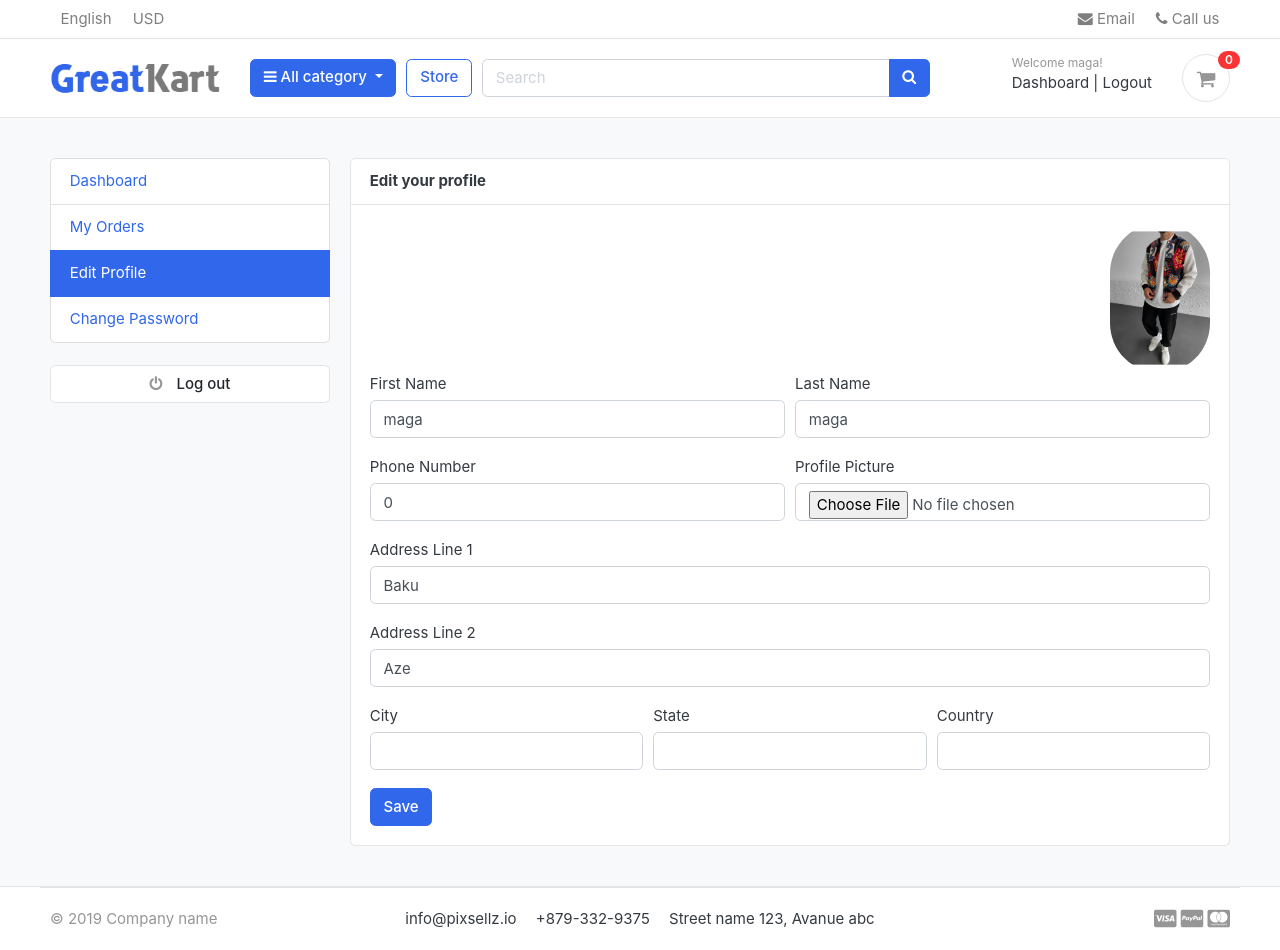
After one commit to mahammadmurad/ecommerce, a Django app: page /accounts/edit_profile/ in a window 1280 px wide. The commit adds this page. Run offline with Django 4.2, Linux system fonts and the light colour scheme; a user stored in the database is signed in; data comes from the database, SQL or seed files in the repository; both versions use the stored data as it was after the commit; some libraries are stand-ins or nearby versions; some web fonts are replaced.

Commit message:
edit profile created

```diff
--- a/accounts/forms.py
+++ b/accounts/forms.py
@@ -4,7 +4,7 @@ from django import forms
 from django.core.files.base import File
 from django.db.models.base import Model
 from django.forms.utils import ErrorList
-from .models import Account
+from .models import Account, UserProfile
 
 class RegistrationForm(forms.ModelForm):
     password = forms.CharField(widget=forms.PasswordInput(attrs={
@@ -39,3 +39,25 @@ class RegistrationForm(forms.ModelForm):
             raise forms.ValidationError(
                 "Password does not match!"
             )
+
+
+class UserForm(forms.ModelForm):
+    class Meta:
+        model = Account
+        fields = ('first_name', 'last_name', 'phone_number')
+
+    def __init__(self, *args, **kwargs):
+        super(UserForm, self).__init__(*args, **kwargs)
+        for field in self.fields:
+            self.fields[field].widget.attrs['class'] = 'form-control'
+
+class UserProfileForm(forms.ModelForm):
+    profile_picture = forms.ImageField(required=False, error_messages = {'invalid':("Image files only")}, widget=forms.FileInput)
+    class Meta:
+        model = UserProfile
+        fields = ('address_line_1', 'address_line_2', 'city', 'state', 'country', 'profile_picture')
+
+    def __init__(self, *args, **kwargs):
+        super(UserProfileForm, self).__init__(*args, **kwargs)
+        for field in self.fields:
+            self.fields[field].widget.attrs['class'] = 'form-control'
--- a/accounts/models.py
+++ b/accounts/models.py
@@ -67,3 +67,19 @@ class Account(AbstractBaseUser,PermissionsMixin):
 
     def has_module_perm(self,app_label):
         return self.is_superuser
+
+
+class UserProfile(models.Model):
+    user = models.OneToOneField(Account, on_delete=models.CASCADE)
+    address_line_1 = models.CharField(blank=True, max_length=100)
+    address_line_2 = models.CharField(blank=True, max_length=100)
+    profile_picture = models.ImageField(blank=True, upload_to='userprofile')
+    city = models.CharField(blank=True, max_length=20)
+    state = models.CharField(blank=True, max_length=20)
+    country = models.CharField(blank=True, max_length=20)
+
+    def __str__(self):
+        return self.user.first_name
+
+    def full_address(self):
+        return f'{self.address_line_1} {self.address_line_2}'
--- a/accounts/urls.py
+++ b/accounts/urls.py
@@ -15,4 +15,5 @@ urlpatterns = [
     path('resetPassword/', views.resetPassword, name='resetPassword'),
 
     path('my_orders/', views.my_orders, name='my_orders'),
+    path('edit_profile/', views.edit_profile, name='edit_profile'),
 ]
--- a/accounts/views.py
+++ b/accounts/views.py
@@ -1,5 +1,5 @@
-from django.shortcuts import render, redirect
-from .forms import RegistrationForm
+from django.shortcuts import render, redirect, get_object_or_404
+from .forms import *
 from .models import *
 from django.contrib import messages , auth
 from django.contrib.auth.decorators import login_required
@@ -224,3 +224,25 @@ def my_orders(request):
         'orders': orders,
     }
     return render(request, 'accounts/my_orders.html', context)
+
+
+@login_required(login_url='login')
+def edit_profile(request):
+    userprofile = get_object_or_404(UserProfile, user=request.user)
+    if request.method == 'POST':
+        user_form = UserForm(request.POST, instance=request.user)
+        profile_form = UserProfileForm(request.POST, request.FILES, instance=userprofile)
+        if user_form.is_valid() and profile_form.is_valid():
+            user_form.save()
+            profile_form.save()
+            messages.success(request, 'Your profile has been updated.')
+            return redirect('edit_profile')
+    else:
+        user_form = UserForm(instance=request.user)
+        profile_form = UserProfileForm(instance=userprofile)
+    context = {
+        'user_form': user_form,
+        'profile_form': profile_form,
+        'userprofile': userprofile,
+    }
+    return render(request, 'accounts/edit_profile.html', context)
--- /dev/null
+++ b/templates/accounts/edit_profile.html
@@ -0,0 +1,83 @@
+{% extends 'base.html' %}
+
+
+{% block content %}
+
+<section class="section-conten padding-y bg">
+
+{% include 'includes/alerts.html' %}
+<div class="container">
+	<div class="row">
+	{% include 'includes/dashboard_sidebar.html' %}
+	<main class="col-md-9">
+		<article class="card">
+		<header class="card-header">
+			<strong class="d-inline-block mr-3">Edit your profile</strong>
+
+		</header>
+		<div class="card-body">
+			<div class="text-right">
+				<img src="{{userprofile.profile_picture.url}}" alt="Profile Picture" width="100" style="border-radius:50px;">
+			</div>
+			<div class="row">
+			<div class="col-md-12">
+				<form action="{% url 'edit_profile' %}" method="POST" enctype="multipart/form-data">
+					{% csrf_token %}
+					<div class="form-row">
+						<div class="form-group col-md-6">
+							<label>First Name</label>
+							{{user_form.first_name}}
+						</div>
+						<div class="form-group col-md-6">
+							<label>Last Name</label>
+							{{user_form.last_name}}
+						</div>
+					</div>
+					<div class="form-row">
+						<div class="form-group col-md-6">
+							<label>Phone Number</label>
+							{{user_form.phone_number}}
+						</div>
+						<div class="form-group col-md-6">
+							<label>Profile Picture</label>
+							{{profile_form.profile_picture}}
+						</div>
+					</div>
+					<div class="form-group">
+						<label>Address Line 1</label>
+						{{profile_form.address_line_1}}
+					</div>
+					<div class="form-group">
+						<label>Address Line 2</label>
+						{{profile_form.address_line_2}}
+					</div>
+					<div class="form-row">
+						<div class="form-group col-md-4">
+							<label>City</label>
+							{{profile_form.city}}
+						</div>
+						<div class="form-group col-md-4">
+							<label>State</label>
+							{{profile_form.state}}
+						</div>
+						<div class="form-group col-md-4">
+							<label>Country</label>
+							{{profile_form.country}}
+						</div>
+					</div>
+					<input type="submit" value="Save" class="btn btn-primary">
+				</form>
+			</div>
+
+			</div> <!-- row.// -->
+		</div> <!-- card-body .// -->
+
+		</article> <!-- order-group.// -->
+	</main>
+</div> <!-- row.// -->
+</div>
+
+
+</section>
+
+{% endblock %}
--- a/templates/includes/dashboard_sidebar.html
+++ b/templates/includes/dashboard_sidebar.html
@@ -3,7 +3,7 @@
   <ul class="list-group">
     <a class="list-group-item {% if '/accounts/' == request.path %}active{% endif %}" href="{% url 'dashboard' %}"> Dashboard </a>
     <a class="list-group-item {% if '/my_orders/' in request.path %}active{% endif %}" href="{% url 'my_orders' %}"> My Orders </a>
-    <a class="list-group-item" href="#"> Edit Profile </a>
+    <a class="list-group-item {% if '/edit_profile/' in request.path %}active{% endif %}" href="{% url 'edit_profile' %}"> Edit Profile </a>
     <a class="list-group-item" href="#"> Change Password </a>
   </ul>
   <br>
```
Also changed, not shown: accounts/admin.py (+8 -1 lines), accounts/migrations/0007_userprofile.py (added), db.sqlite3, media/userprofile/1_org_zoom_1.webp (added).
